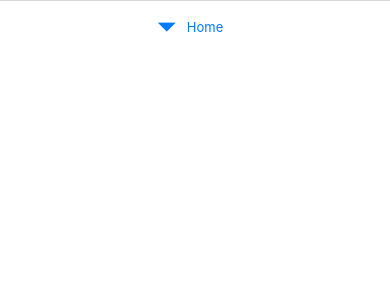
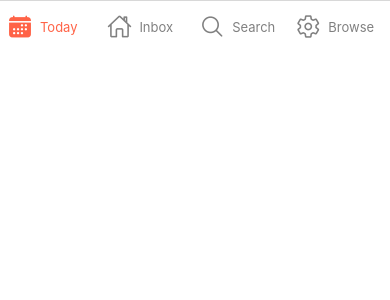
Before and after one commit to phuckhoa33/React-Native-Notebook-App, a React Native app: screen /Today in a window 390 px wide. Shown: the top 300 px of the page. Built offline with nearby package versions, Linux system fonts and the light colour scheme.

Commit message:
Complete tab bar

```diff
--- a/App.js
+++ b/App.js
@@ -1,13 +1,13 @@
 
-import { StyleSheet, Text, View } from 'react-native';
+import { StatusBar, View } from 'react-native';
 import { AppNavigator } from './components/AppNavigator';
 import 'react-native-gesture-handler';
 
 export default function App() {
   return (
     <View>
+      <StatusBar barStyle={'dark-content'}/>
       <AppNavigator/>
-
     </View>
   );
 }
--- a/components/AppNavigator.js
+++ b/components/AppNavigator.js
@@ -2,15 +2,60 @@ import * as React from 'react';
 import {NavigationContainer} from '@react-navigation/native';
 import * as screens from '../screens';
 import { createBottomTabNavigator } from '@react-navigation/bottom-tabs';
+import { Ionicons } from '@expo/vector-icons';
 
 const Tab = createBottomTabNavigator();
 
-export const AppNavigator = ({navRef}) => {
+
+export const AppNavigator = ({}) => {
     return (
         <NavigationContainer>
-            <Tab.Navigator>
+            <Tab.Navigator
+                screenOptions={({ route }) => ({
 
-                <Tab.Screen name='Home' component={screens.Home}/>
+                tabBarIcon: ({ focused, color, size }) => {
+
+                    let iconName;
+
+
+
+
+                    if (route.name === 'Today') {
+
+                        iconName = focused ? 'calendar' : 'calendar-outline';
+
+                    } else if (route.name === 'Browse') {
+
+                        iconName = focused ? 'settings' : 'settings-outline';
+
+                    }
+                    else if (route.name === 'Search'){
+                        iconName = focused ? 'search' : 'search-outline'
+                    }
+                    else {
+                        iconName = focused ? 'home' : 'home-outline'
+                    }
+
+                    return <Ionicons name={iconName} size={size} color={color} />;
+
+                },
+
+                })}
+
+                tabBarOptions={{
+
+                    activeTintColor: 'tomato',
+
+                    inactiveTintColor: 'gray',
+
+                }}
+            >
+
+                <Tab.Screen name='Today' component={screens.Home}/>
+                <Tab.Screen name='Inbox' component={screens.Inbox}/>
+                <Tab.Screen name='Search' component={screens.Search}/>
+                <Tab.Screen name='Browse' component={screens.Browse}/>
+
             </Tab.Navigator>
         </NavigationContainer>
     )
--- a/package.json
+++ b/package.json
@@ -9,6 +9,7 @@
     "web": "expo start --web"
   },
   "dependencies": {
+    "@expo/vector-icons": "^14.0.0",
     "@react-navigation/bottom-tabs": "^6.5.20",
     "@react-navigation/native": "^6.1.17",
     "@react-navigation/native-stack": "^6.9.26",
--- /dev/null
+++ b/screens/folder/inbox.js
@@ -0,0 +1,5 @@
+const Inbox = () => {
+    return <></>
+}
+
+export default Inbox;
--- a/screens/index.js
+++ b/screens/index.js
@@ -1 +1,4 @@
-export {default as Home} from './today/Today'
+export {default as Home} from './today/Today';
+export {default as Inbox} from './folder/inbox';
+export {default as Search} from './search/Search';
+export {default as Browse} from './browse/Browse';
--- /dev/null
+++ b/screens/search/Search.js
@@ -0,0 +1,5 @@
+const Search = () => {
+    return <></>
+}
+
+export default Search;
--- a/screens/today/Today.js
+++ b/screens/today/Today.js
@@ -1,13 +1,35 @@
-import { Button, Text, View } from "react-native"
+import React, {useState} from 'react';
+import {
+  StyleSheet,
+  Text,
+  View,
+  Pressable,
+  useWindowDimensions,
+} from 'react-native';
+import {styles} from './styles';
+const Today = () => {
+    const {height} = useWindowDimensions();
+    const [number, setNumber] = useState(0);
 
-const Today = () => {
+    function handlePress() {
+      setNumber(parseInt(Math.random() * 10000, 10) % 100);
+    }
+
     return (
-        <View>
-            <Text>HELLO</Text>
-            <Button
-                title="HELLo"
-            />
-        </View>
+      <View style={[styles.container, {height}, StyleSheet.absoluteFill]}>
+        <Text>Random number: {number}</Text>
+        <View style={styles.br} />
+        <Pressable
+          style={({pressed}) => [
+            {
+              opacity: pressed ? 0.7 : 1,
+            },
+            styles.btn,
+          ]}
+          onPress={handlePress}>
+          <Text style={styles.btnText}>Generate a number</Text>
+        </Pressable>
+      </View>
     )
 }
 
--- /dev/null
+++ b/screens/today/styles.js
@@ -0,0 +1,20 @@
+import { StyleSheet } from "react-native";
+
+export const styles = StyleSheet.create({
+    container: {
+        flex: 1,
+        backgroundColor: '#fff',
+        alignItems: 'center',
+        justifyContent: 'center',
+      },
+      br: {
+        height: 12,
+      },
+      btn: {
+        backgroundColor: '#222',
+        padding: 10,
+      },
+      btnText: {
+        color: '#fff',
+      },
+})
```
Also changed, not shown: screens/browse/Browse.js (added, +8 -0 lines), 1 other file (tests, documents, lock files or other folders).
